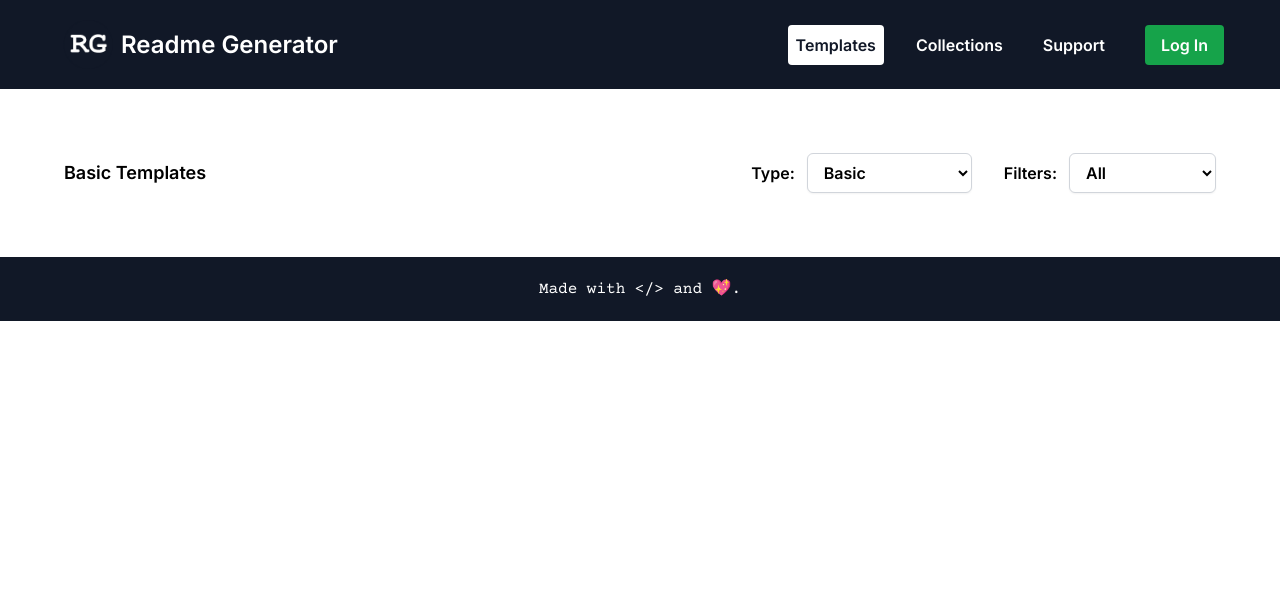
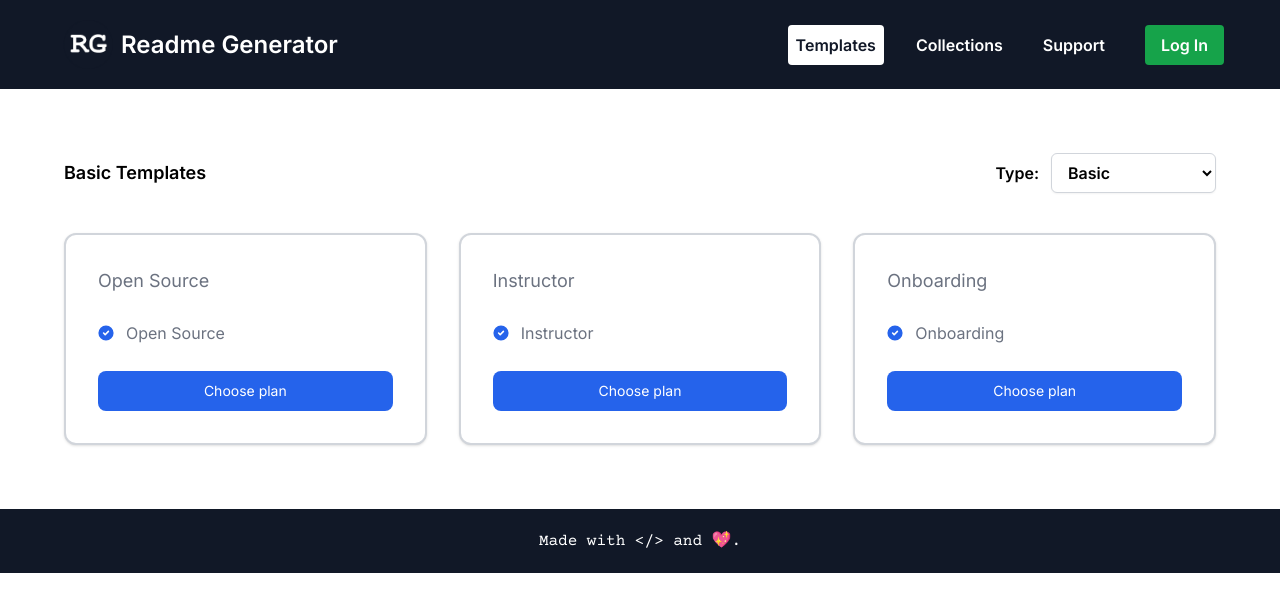
Before and after one commit to henilshahdev/nextjs-readme-builder, a Next.js app: page /templates in a window 1280 px wide. Shown: the top 612 px of the page. Built offline with nearby package versions, Linux system fonts and the light colour scheme.

Commit message:
Corrected TemplatesContext

```diff
--- a/app/templates/page.tsx
+++ b/app/templates/page.tsx
@@ -1,59 +1,47 @@
 "use client";
-
-import { useState } from "react";
 
 import { useTemplatesContext } from "@/contexts/TemplatesContext";
 
+import Filters from "@/components/Templates/Filters";
+
 const Templates = () => {
-	const { allTemplates, currentTemplate, setCurrentTemplate, setFinalTemplates } = useTemplatesContext();
-
-	const [template, setTemplate] = useState<string>("Basic");
+	const { templates } = useTemplatesContext();
 
 	return (
 		<div className="max-w-[1200px] mx-auto py-6 md:py-16 px-6">
-			<div className="md:grid md:grid-cols-2 md:gap-6 items-center">
-				<p className="text-center md:text-left text-lg font-semibold">
-					{template ? template : "All"} Templates
-				</p>
-				<div className="block md:flex items-center gap-8 ml-auto">
-					<div className="mt-6 md:mt-0 flex items-center font-semibold">
-						<p className="mr-3">Type:</p>
-						<select
-							onChange={(e) => {
-								setCurrentTemplate(e.target.selectedIndex);
-								setTemplate(e.target.value);
-							}}
-							className="block w-full px-3 py-2 border border-gray-300 bg-white rounded-md shadow-sm"
-							name="templateTypes"
-							id="templateTypes"
+			<Filters />
+			<div className="grid grid-cols-1 md:grid-cols-3 gap-8 items-center">
+				{templates.map((template, index) => (
+					<div
+						key={index}
+						className="w-full max-w-sm p-4 bg-white border-2 border-gray-300 rounded-xl shadow sm:p-8 "
+					>
+						<h5 className="mb-4 text-lg text-gray-500">{template.title}</h5>
+						<ul role="list" className="space-y-5 my-7">
+							<li className="flex items-center">
+								<svg
+									className="flex-shrink-0 w-4 h-4 text-blue-600 "
+									aria-hidden="true"
+									xmlns="http://www.w3.org/2000/svg"
+									fill="currentColor"
+									viewBox="0 0 20 20"
+								>
+									<path d="M10 .5a9.5 9.5 0 1 0 9.5 9.5A9.51 9.51 0 0 0 10 .5Zm3.707 8.207-4 4a1 1 0 0 1-1.414 0l-2-2a1 1 0 0 1 1.414-1.414L9 10.586l3.293-3.293a1 1 0 0 1 1.414 1.414Z" />
+								</svg>
+								<span className="text-base font-normal leading-tight text-gray-500 ms-3">
+									{template.description}
+								</span>
+							</li>
+						</ul>
+						<button
+							type="button"
+							className="text-white bg-blue-600 hover:bg-blue-700 rounded-lg text-sm px-5 py-2.5 inline-flex justify-center w-full text-center"
 						>
-							{allTemplates.map((template, index) => (
-								<option className="m-4 bg-gray-300" key={index} value={template.title}>
-									{template.title}
-								</option>
-							))}
-						</select>
+							Choose plan
+						</button>
 					</div>
-					<div className="mt-6 md:mt-0 flex items-center font-semibold">
-						<p className="mr-3">Filters:</p>
-						<select
-							onChange={(e) => {
-								setFinalTemplates([template, e.target.value]);
-							}}
-							className="block w-full px-3 py-2 border border-gray-300 bg-white rounded-md shadow-sm"
-							name="templateTypes"
-							id="templateTypes"
-						>
-							{allTemplates[currentTemplate].filters.map((filter, index) => (
-								<option className="m-4 bg-gray-300" key={index} value={filter}>
-									{filter}
-								</option>
-							))}
-						</select>
-					</div>
-				</div>
+				))}
 			</div>
-			<div className="grid grid-cols-2 gap-6 items-center"></div>
 		</div>
 	);
 };
--- /dev/null
+++ b/components/Templates/Filters.tsx
@@ -0,0 +1,36 @@
+"use client";
+
+import { useTemplatesContext } from "@/contexts/TemplatesContext";
+
+const Filters = () => {
+	const defaultTemplates = ["Basic", "Profile", "Language", "Project", "Framework", "Documentation"];
+
+	const { currentTemplate, setCurrentTemplate } = useTemplatesContext();
+
+	return (
+		<div className="md:grid md:grid-cols-2 md:gap-6 items-center mb-10">
+			<p className="text-center md:text-left text-lg font-semibold">{currentTemplate} Templates</p>
+			<div className="block md:flex items-center gap-8 ml-auto">
+				<div className="mt-6 md:mt-0 flex items-center font-semibold">
+					<p className="mr-3">Type:</p>
+					<select
+						onChange={(e) => {
+							setCurrentTemplate(e.target.value);
+						}}
+						className="block w-full px-3 py-2 border border-gray-300 bg-white rounded-md shadow-sm"
+						name="templateTypes"
+						id="templateTypes"
+					>
+						{defaultTemplates.map((template, index) => (
+							<option className="m-4 bg-gray-300" key={index} value={template}>
+								{template}
+							</option>
+						))}
+					</select>
+				</div>
+			</div>
+		</div>
+	);
+};
+
+export default Filters;
--- a/contexts/TemplatesContext.tsx
+++ b/contexts/TemplatesContext.tsx
@@ -3,82 +3,90 @@ import React, { createContext, useContext, useEffect, useState } from "react";
 type TemplateType = {
 	title: string;
 	description: string;
-	filters: string[];
 };
 
 type TemplatesContextType = {
-	allTemplates: TemplateType[];
-	currentTemplate: number;
-	setCurrentTemplate: (newTemplate: number) => void;
-	finalTemplates: [string, string];
-	setFinalTemplates: (arr: [string, string]) => void;
+	templates: TemplateType[];
+	currentTemplate: string;
+	setCurrentTemplate: (newTemplate: string) => void;
 };
 
-const allTemplates: TemplateType[] = [
-	{
-		title: "Basic",
-		description: "Basic templates",
-		filters: ["All", "Internal", "Open Source", "Instructor", "Onboarding"],
-	},
-	{
-		title: "Profile",
-		description: "Templates categorized by profile level",
-		filters: ["All", "Basic", "Intermediate", "Advanced"],
-	},
-	{
-		title: "General",
-		description: "General purpose templates",
-		filters: ["All", "Basic", "Minimalist", "Comprehensive"],
-	},
-	{
-		title: "Language",
-		description: "Templates based on programming language",
-		filters: ["All", "JavaScript / TypeScript", "Python", "Java", "Dart", "PHP", "C / C++"],
-	},
-	{
-		title: "Framework",
-		description: "Templates based on framework",
-		filters: ["All", "React.js", "Next.js", "Angular.js", "Vue.js", "Flutter", "Android / iOS"],
-	},
-	{
-		title: "Project",
-		description: "Templates based on project title",
-		filters: ["All", "Web App", "Mobile App", "API", "Library"],
-	},
-	{
-		title: "Documentation",
-		description: "Documentation templates",
-		filters: ["All", "Tutorials", "Setup", "User Guide"],
-	},
-	{
-		title: "Specialized",
-		description: "Specialized templates",
-		filters: ["All", "Data Science", "Machine Learning", "Dev Ops", "Infrastructure"],
-	},
-];
-
 const TemplatesContext = createContext<TemplatesContextType>({
-	allTemplates: allTemplates,
-	currentTemplate: 0,
+	templates: [],
+	currentTemplate: "Basic",
 	setCurrentTemplate: () => {},
-	finalTemplates: ["", ""],
-	setFinalTemplates: () => {},
 });
 
 export const TemplatesProvider = ({ children }: { children: React.ReactNode }) => {
-	const [currentTemplate, setCurrentTemplate] = useState<number>(0);
-	const [finalTemplates, setFinalTemplates] = useState<[string, string]>(["Basic", ""]);
+	const [currentTemplate, setCurrentTemplate] = useState<string>("Basic");
+	const [templates, setTemplates] = useState<TemplateType[]>([]);
 
 	useEffect(() => {
-		console.log(finalTemplates);
-	}, [finalTemplates]);
+		console.log(currentTemplate);
+		switch (currentTemplate) {
+			case "Basic":
+				setTemplates([
+					{ title: "Open Source", description: "Open Source" },
+					{ title: "Instructor", description: "Instructor" },
+					{ title: "Onboarding", description: "Onboarding" },
+				]);
+				break;
+			case "Profile":
+				setTemplates([
+					{ title: "Basic", description: "Basic" },
+					{ title: "Intermediate", description: "Intermediate" },
+					{ title: "Advanced", description: "Advanced" },
+				]);
+				break;
+			case "Language":
+				setTemplates([
+					{ title: "JavaScript / TypeScript", description: "JavaScript / TypeScript" },
+					{ title: "Python", description: "Python" },
+					{ title: "Java", description: "Java" },
+					{ title: "Dart", description: "Dart" },
+					{ title: "PHP", description: "PHP" },
+					{ title: "C / C++", description: "C / C++" },
+				]);
+				break;
+			case "Profile":
+				setTemplates([
+					{ title: "Basic", description: "Basic" },
+					{ title: "Intermediate", description: "Intermediate" },
+					{ title: "Advanced", description: "Advanced" },
+				]);
+				break;
+			case "Framework":
+				setTemplates([
+					{ title: "React.js", description: "React.js" },
+					{ title: "Next.js", description: "Next.js" },
+					{ title: "Angular.js", description: "Angular.js" },
+					{ title: "Vue.js", description: "Vue.js" },
+					{ title: "Flutter", description: "Flutter" },
+					{ title: "Android / iOS", description: "Android / iOS" },
+				]);
+				break;
+			case "Project":
+				setTemplates([
+					{ title: "Web App", description: "Web App" },
+					{ title: "Mobile App", description: "Mobile App" },
+					{ title: "API", description: "API" },
+					{ title: "Library", description: "Library" },
+				]);
+				break;
+			case "Documentation":
+				setTemplates([
+					{ title: "Tutorials", description: "Tutorials" },
+					{ title: "Setup", description: "Setup" },
+					{ title: "User Guide", description: "User Guide" },
+				]);
+				break;
+		}
+	}, [currentTemplate]);
 
 	const value: TemplatesContextType = {
-		allTemplates,
+		templates,
 		currentTemplate,
 		setCurrentTemplate,
-		finalTemplates,
-		setFinalTemplates,
 	};
 
 	return <TemplatesContext.Provider value={value}>{children}</TemplatesContext.Provider>;
```
